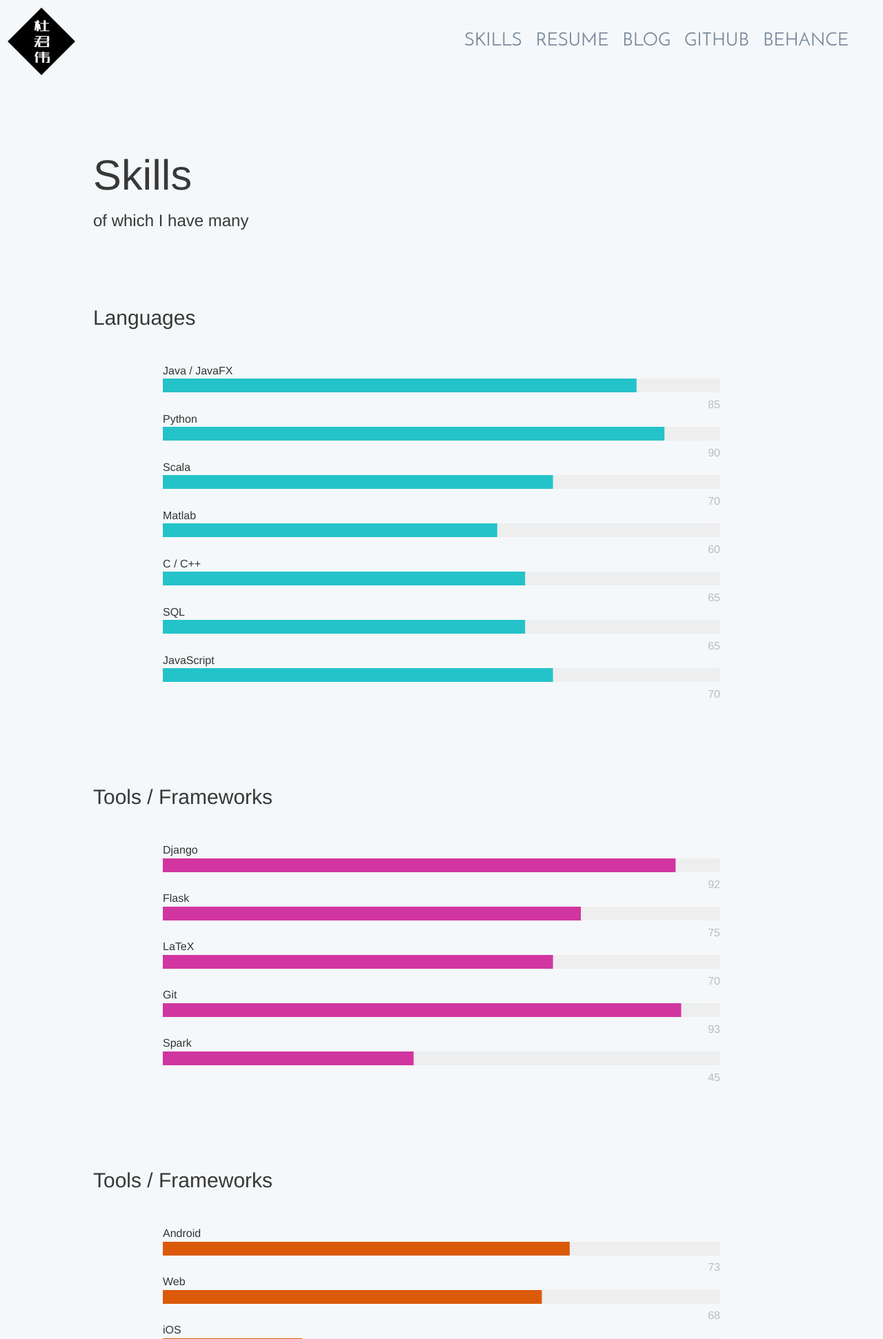
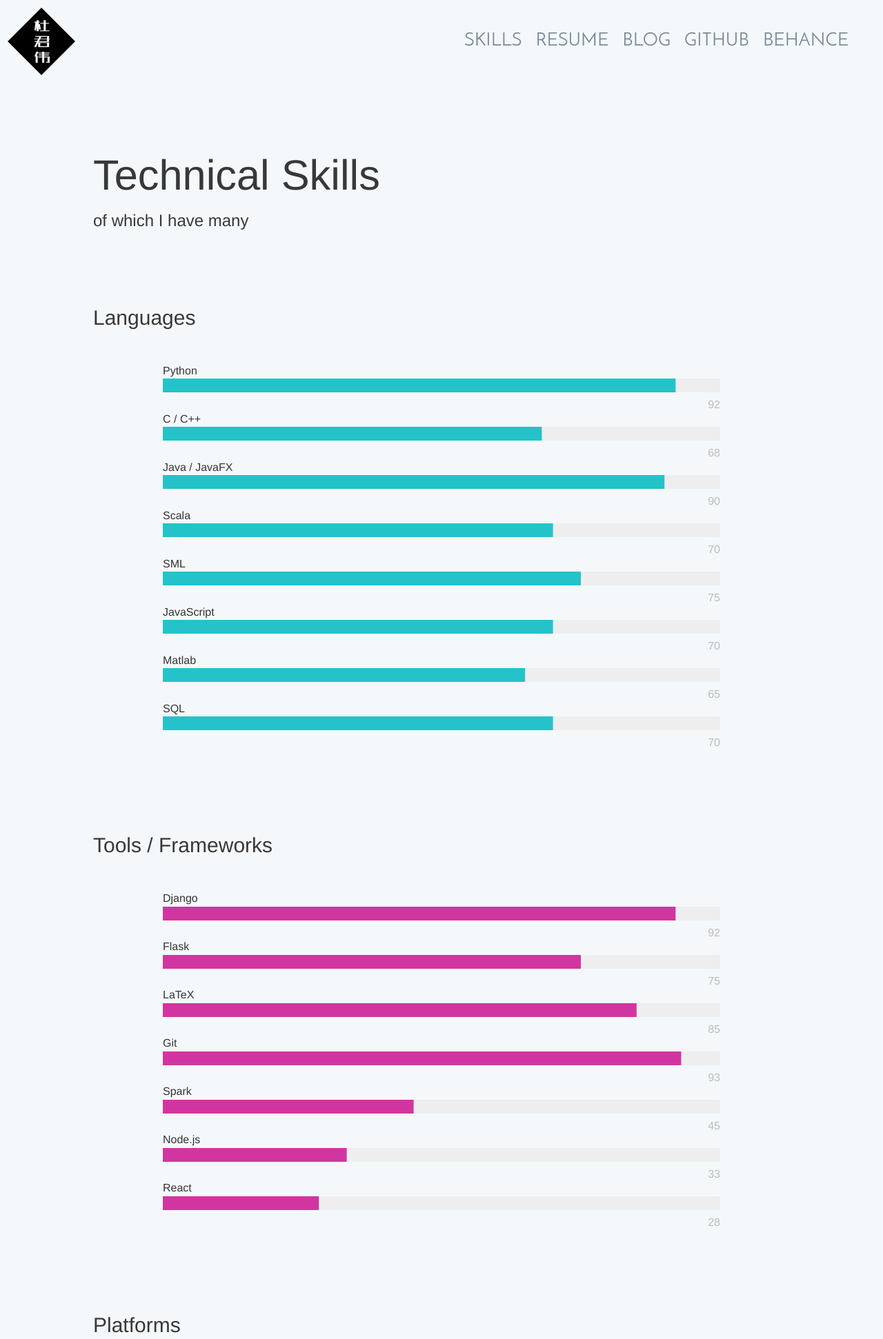
Before and after one commit to TimelyToga/timothyblumberg-web, a Django app: template timothyblumberg/templates/skills.html in a window 1280 px wide. Shown: the top 1942 px of the page at 69% size. Run offline with Django 3.2, Linux system fonts and the light colour scheme; the template is opened without the code that fills it, so the values that code supplies are empty; some libraries are stand-ins or nearby versions.

Commit message:
Added new skills

```diff
--- a/static/js/skills.js
+++ b/static/js/skills.js
@@ -13,6 +13,7 @@ var curDelay = delayStartingValue;
 var fadeLanguagePos = -1;
 var fadeToolsPos = 600;
 var fadePlatformsPos = 900;
+var fadePersonalSkills = 1100;
 
 
 // Current group color
@@ -40,6 +41,10 @@ $(window).on('load', function () {
 
     if(curY > fadePlatformsPos && eventCounter == 2){
         showPlatforms();
+    }
+
+    if(curY > fadePersonalSkills && eventCounter == 3){
+        showPersonalSkills();
     }
 });
 
@@ -69,13 +74,14 @@ function showSkills(){
     curGroupColor = '#24c3c9';
     showGroup('sg_languages', function(){
         // Animate the skill progress bars
-        registerNewBar('java', .85);
-        registerNewBar('python', .90);
+        registerNewBar('java', .90);
+        registerNewBar('python', .92);
         registerNewBar('scala', .70);
-        registerNewBar('matlab', .60);
-        registerNewBar('c_lang', .65);
-        registerNewBar('sql', .65);
+        registerNewBar('matlab', .65);
+        registerNewBar('c_lang', .68);
+        registerNewBar('sql', .70);
         registerNewBar('js', .70);
+        registerNewBar('sml', .75);
     });
 }
 
@@ -85,18 +91,29 @@ function showTools(){
     showGroup('sg_tools', function(){
         registerNewBar('django', .92);
         registerNewBar('flask', .75);
-        registerNewBar('latex', .70);
+        registerNewBar('latex', .85);
         registerNewBar('git', .93);
         registerNewBar('spark', .45);
+        registerNewBar('nodejs', .33);
+        registerNewBar('react', .28);
     });
 }
 
 function showPlatforms(){
     curGroupColor = '#db5a0a';
     showGroup('sg_platforms', function(){
-        registerNewBar('android', .73);
-        registerNewBar('web', .68);
+        registerNewBar('web', .87);
+        registerNewBar('android', .70);
         registerNewBar('ios', .25);
+    });
+}
+
+function showPersonalSkills(){
+    curGroupColor = '#efe823';
+    showGroup('sg_personal_skills', function(){
+        registerNewBar('dcom', .87);
+        registerNewBar('creativity', .95);
+        registerNewBar('self_determ', .93);
     });
 }
 
--- a/timothyblumberg/templates/skills.html
+++ b/timothyblumberg/templates/skills.html
@@ -6,20 +6,21 @@
 {% endblock scripts %}
 
 {% block main_body %}
-    <h1>Skills</h1>
+    <h1>Technical Skills</h1>
     <h3>of which I have many</h3>
     <h4 id="hint_text">Scroll Down for more!</h4>
 
     <div class="center">
         <div class="skill_group_wrapper1" id="sg_languages">
             <h2>Languages</h2>
+            <div class="pbar" id="python">Python</div>
+            <div class="pbar" id="c_lang">C / C++</div>
             <div class="pbar" id="java">Java / JavaFX</div>
-            <div class="pbar" id="python">Python</div>
             <div class="pbar" id="scala">Scala</div>
+            <div class="pbar" id="sml">SML</div>
+            <div class="pbar" id="js">JavaScript</div>
             <div class="pbar" id="matlab">Matlab</div>
-            <div class="pbar" id="c_lang">C / C++</div>
             <div class="pbar" id="sql">SQL</div>
-            <div class="pbar" id="js">JavaScript</div>
         </div>
 
         <div class="skill_group_wrapper" id="sg_tools">
@@ -29,16 +30,26 @@
             <div class="pbar" id="latex">LaTeX</div>
             <div class="pbar" id="git">Git</div>
             <div class="pbar" id="spark">Spark</div>
+            <div class="pbar" id="nodejs">Node.js</div>
+            <div class="pbar" id="react">React</div>
         </div>
 
         <div class="skill_group_wrapper" id="sg_platforms">
-            <h2>Tools / Frameworks</h2>
+            <h2>Platforms</h2>
+            <div class="pbar" id="web">Web</div>
             <div class="pbar" id="android">Android</div>
-            <div class="pbar" id="web">Web</div>
             <div class="pbar" id="ios">iOS</div>
         </div>
 
+        <div class="skill_group_wrapper" id="sg_personal_skills">
+            <h1>Personal Skills</h1>
+            <div class="pbar" id="dcom">Direct Communication</div>
+            <div class="pbar" id="creativity">Creativity</div>
+            <div class="pbar" id="self_determ">Self-determination</div>
+        </div>
+
         <div id="page_closer">
+           <p>These skill estimates are bested on nothing more than my assessment of my abilities. Take it or leave it.</p>
             <h2>Make sure to check out my <a href="/resume">Resume</a>!</h2>
         </div>
 
```
